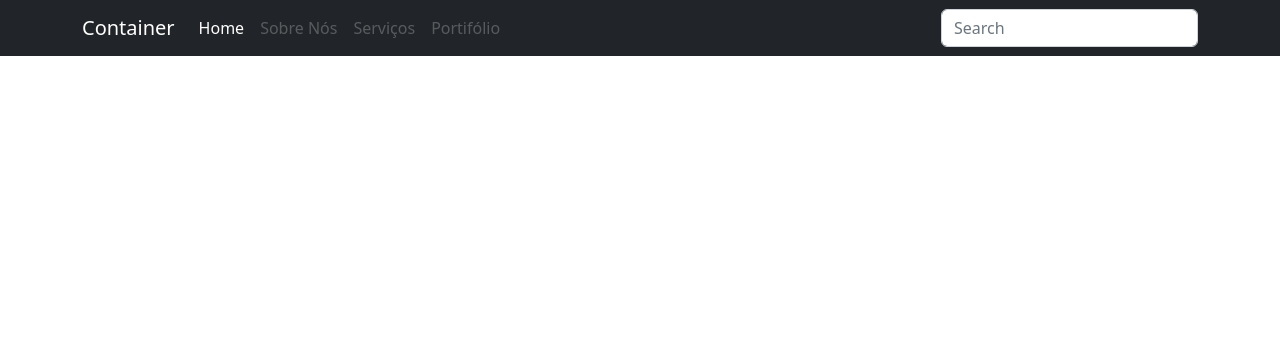
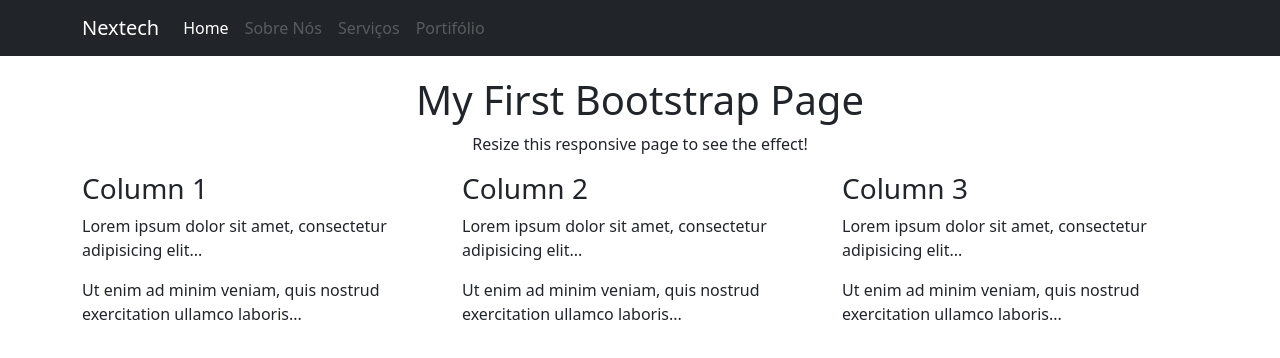
Before and after one commit to jnsbatista/nextech, a plain HTML site: page index.html in a window 1280 px wide. Drawn offline with Linux system fonts and the light colour scheme.

Commit message:
Add files via upload

```diff
--- a/index.html
+++ b/index.html
@@ -16,7 +16,7 @@
 <main>
   <nav class="navbar navbar-expand-lg navbar-dark bg-dark" aria-label="Eighth navbar example">
     <div class="container">
-      <a class="navbar-brand" href="#">Container</a>
+      <a class="navbar-brand" href="#">Nextech</a>
       <button class="navbar-toggler" type="button" data-bs-toggle="collapse" data-bs-target="#navbarsExample07" aria-controls="navbarsExample07" aria-expanded="false" aria-label="Toggle navigation">
         <span class="navbar-toggler-icon"></span>
       </button>
@@ -36,12 +36,35 @@
             <a class="nav-link disabled">Portifólio</a>
           </li>
         </ul>
-        <form role="search">
-          <input class="form-control" type="search" placeholder="Search" aria-label="Search">
-        </form>
       </div>
     </div>
   </nav>
+
+<div class="jumbotron text-center">
+  <h1>My First Bootstrap Page</h1>
+  <p>Resize this responsive page to see the effect!</p>
+</div>
+
+<div class="container">
+  <div class="row">
+    <div class="col-sm-4">
+      <h3>Column 1</h3>
+      <p>Lorem ipsum dolor sit amet, consectetur adipisicing elit...</p>
+      <p>Ut enim ad minim veniam, quis nostrud exercitation ullamco laboris...</p>
+    </div>
+    <div class="col-sm-4">
+      <h3>Column 2</h3>
+      <p>Lorem ipsum dolor sit amet, consectetur adipisicing elit...</p>
+      <p>Ut enim ad minim veniam, quis nostrud exercitation ullamco laboris...</p>
+    </div>
+    <div class="col-sm-4">
+      <h3>Column 3</h3>
+      <p>Lorem ipsum dolor sit amet, consectetur adipisicing elit...</p>
+      <p>Ut enim ad minim veniam, quis nostrud exercitation ullamco laboris...</p>
+    </div>
+  </div>
+</div>
+
 
 </main>
 
```
